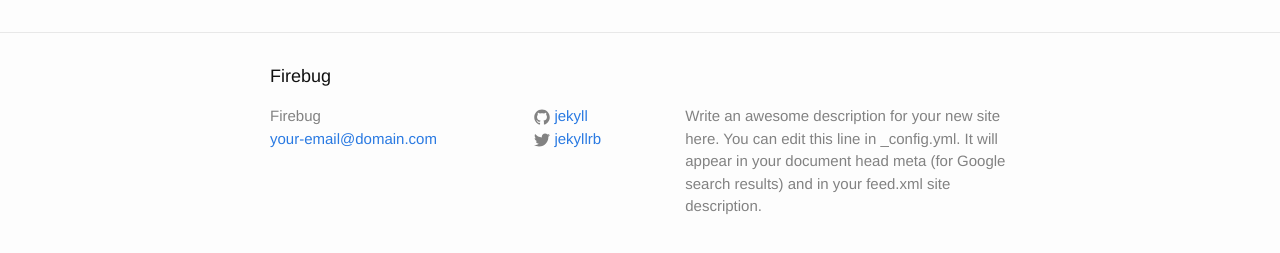
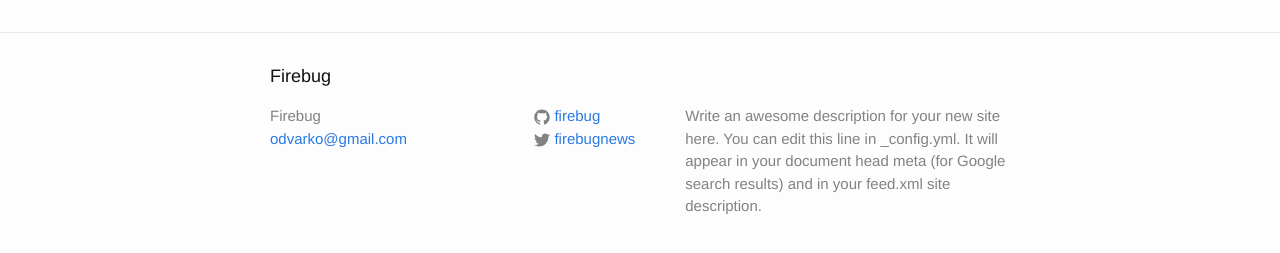
Before and after one commit to firebug/firebug.github.io, a Jekyll site: the page built from index.html, in a window 1280 px wide. Shown: the part 297-550 px from the top of the page. Built offline with Jekyll 4.4.1, drawn with Linux system fonts in a browser that asks for light colours.

Commit message:
Added contact details

```diff
--- a/_config.yml
+++ b/_config.yml
@@ -1,14 +1,14 @@
 # Site settings
 title: Firebug
-email: your-email@domain.com
+email: odvarko@gmail.com
 description: > # this means to ignore newlines until "baseurl:"
   Write an awesome description for your new site here. You can edit this
   line in _config.yml. It will appear in your document head meta (for
   Google search results) and in your feed.xml site description.
 baseurl: "" # the subpath of your site, e.g. /blog/
 url: "http://firebug.github.io/" # the base hostname & protocol for your site
-twitter_username: jekyllrb
-github_username:  jekyll
+twitter_username: firebugnews
+github_username:  firebug
 
 # Build settings
 markdown: kramdown
```
